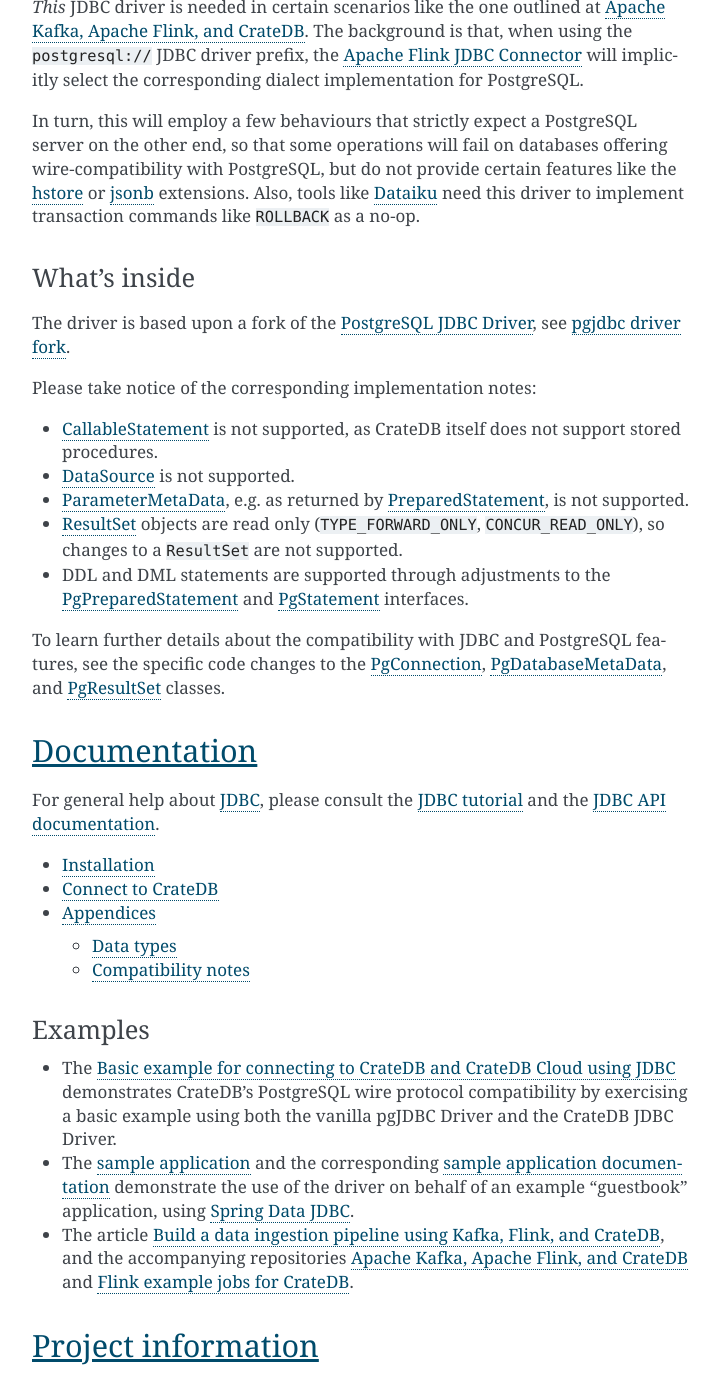
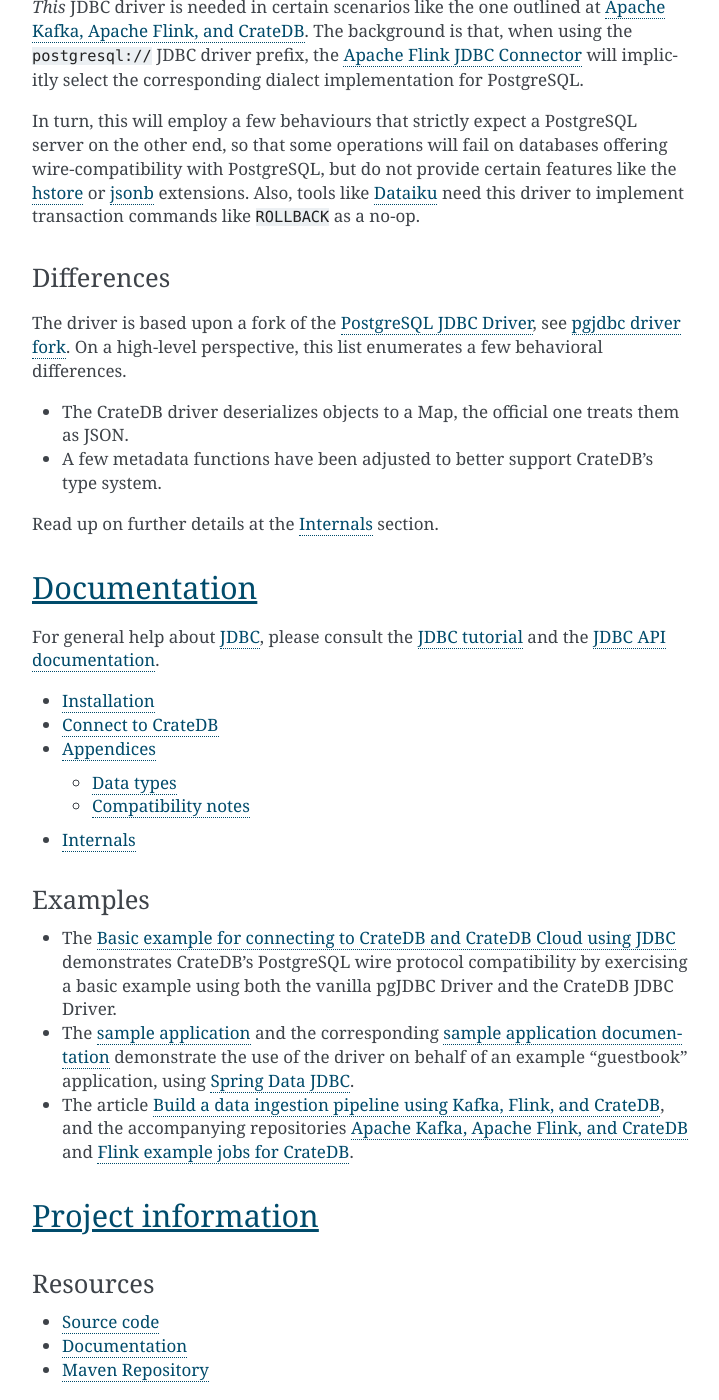
Before and after one commit to crate/crate-jdbc, a Sphinx documentation site: the page built from docs/index.rst, in a window 1280 px wide and 1400 px high, scrolled down 1310 px. Shown: the whole window, without its empty margins (388-1107 px from the left). Built offline with Sphinx 7.4.7, drawn with Linux system fonts in a browser that asks for light colours; some of the changed text lies outside the part shown.

Commit message:
Documentation: Refactor implementation details to dedicated section

```diff
--- a/docs/index.rst
+++ b/docs/index.rst
@@ -82,30 +82,20 @@
 no-op.
 
 
-.. _implementations:
-.. _jdbc-implementation:
+.. _differences:
 
-What's inside
-=============
+Differences
+===========
 
-The driver is based upon a fork of the `PostgreSQL JDBC Driver`_, see
-`pgjdbc driver fork`_.
+The driver is based upon a fork of the `PostgreSQL JDBC Driver`_, see `pgjdbc
+driver fork`_. On a high-level perspective, this list enumerates a few
+behavioral differences.
 
-Please take notice of the corresponding implementation notes:
+- The CrateDB driver deserializes objects to a Map, the official one treats them as JSON.
+- A few metadata functions have been adjusted to better support CrateDB's type system.
 
-- `CallableStatement`_ is not supported, as CrateDB itself does not support
-  stored procedures.
-- `DataSource`_ is not supported.
-- `ParameterMetaData`_, e.g. as returned by `PreparedStatement`_, is not
-  supported.
-- `ResultSet`_ objects are read only (``TYPE_FORWARD_ONLY``, ``CONCUR_READ_ONLY``),
-  so changes to a ``ResultSet`` are not supported.
-- DDL and DML statements are supported through adjustments to the
-  `PgPreparedStatement`_ and `PgStatement`_ interfaces.
+Read up on further details at the :ref:`internals` section.
 
-To learn further details about the compatibility with JDBC and PostgreSQL
-features, see the specific code changes to the `PgConnection`_,
-`PgDatabaseMetaData`_, and `PgResultSet`_ classes.
 
 
 *************
@@ -121,6 +111,7 @@
     getting-started
     connect
     appendices/index
+    internals
 
 
 .. _examples:
@@ -173,12 +164,10 @@
 .. _Apache Kafka, Apache Flink, and CrateDB: https://github.com/crate/cratedb-examples/tree/main/stacks/kafka-flink
 .. _Basic example for connecting to CrateDB and CrateDB Cloud using JDBC: https://github.com/crate/cratedb-examples/tree/main/by-language/java-jdbc
 .. _Build a data ingestion pipeline using Kafka, Flink, and CrateDB: https://dev.to/crate/build-a-data-ingestion-pipeline-using-kafka-flink-and-cratedb-1h5o
-.. _CallableStatement: https://docs.oracle.com/javase/8/docs/api/java/sql/CallableStatement.html
 .. _CrateDB: https://crate.io/products/cratedb/
 .. _CrateDB source: https://github.com/crate/crate
 .. _Create an issue: https://github.com/crate/crate-jdbc/issues
 .. _Dataiku: https://www.dataiku.com/
-.. _DataSource: https://docs.oracle.com/javase/8/docs/api/javax/sql/DataSource.html
 .. _development sandbox: https://github.com/crate/crate-jdbc/blob/master/DEVELOP.rst
 .. _Flink example jobs for CrateDB: https://github.com/crate/cratedb-flink-jobs
 .. _hosted on GitHub: https://github.com/crate/crate-jdbc/
@@ -190,17 +179,9 @@
 .. _JDBC Type 4 driver: https://en.wikipedia.org/wiki/JDBC_driver#Type_4_driver_%E2%80%93_Database-Protocol_driver/Thin_Driver(Pure_Java_driver)
 .. _jsonb: https://www.postgresql.org/docs/current/datatype-json.html
 .. _LICENSE: https://github.com/crate/crate-jdbc/blob/master/LICENSE
-.. _ParameterMetaData: https://docs.oracle.com/javase/8/docs/api/java/sql/ParameterMetaData.html
 .. _pgjdbc driver fork: https://github.com/crate/pgjdbc
-.. _PgConnection: https://github.com/pgjdbc/pgjdbc/compare/REL42.2.5...crate:pgjdbc:REL42.2.5_crate?expand=1#diff-8ee30bec696495ec5763a3e1c1b216776efc124729f72e18dbaa35064af0aef0
-.. _PgDatabaseMetaData: https://github.com/pgjdbc/pgjdbc/compare/REL42.2.5...crate:pgjdbc:REL42.2.5_crate?expand=1#diff-0571f8ac3385a7f7bb34e5c77f8afd24810311506989379c2e85c6c16eea6ce4
-.. _PgResultSet: https://github.com/pgjdbc/pgjdbc/compare/REL42.2.5...crate:pgjdbc:REL42.2.5_crate?expand=1#diff-7e93771092eab9084402e3c7c81319a1f037febdc7614264329bd29f11d39ef2
-.. _PgPreparedStatement: https://github.com/pgjdbc/pgjdbc/compare/REL42.2.5...crate:pgjdbc:REL42.2.5_crate?expand=1#diff-d4946409bd7c59e525f34b4c974a3df76638dc84adc060cc5d13d5409c6aeb21
-.. _PgStatement: https://github.com/pgjdbc/pgjdbc/compare/REL42.2.5...crate:pgjdbc:REL42.2.5_crate?expand=1#diff-2abcc60e1b1ef8eeadd6372bf7afd0c0ebae0ebd691b0965fc914fea794eb6d0
 .. _PostgreSQL JDBC Driver: https://github.com/pgjdbc/pgjdbc
 .. _PostgreSQL Wire Protocol: https://www.postgresql.org/docs/current/protocol.html
-.. _PreparedStatement: https://docs.oracle.com/javase/8/docs/api/java/sql/PreparedStatement.html
-.. _ResultSet: https://docs.oracle.com/javase/8/docs/api/java/sql/ResultSet.html
 .. _sample application: https://github.com/crate/crate-sample-apps/tree/main/java-spring
 .. _sample application documentation: https://github.com/crate/crate-sample-apps/blob/main/java-spring/documentation.md
 .. _Spring Data JDBC: https://spring.io/projects/spring-data-jdbc/
```
Also changed, not shown: docs/internals.rst (added, +40 -0 lines).
